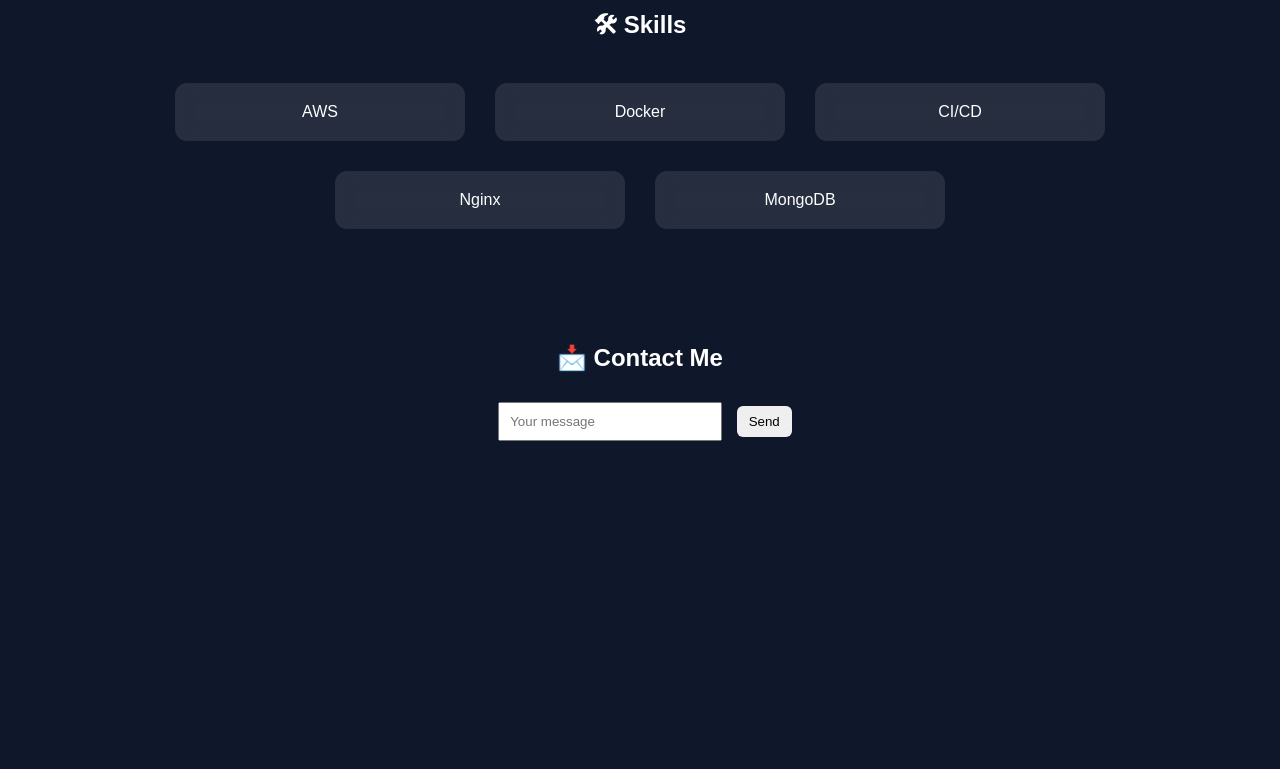
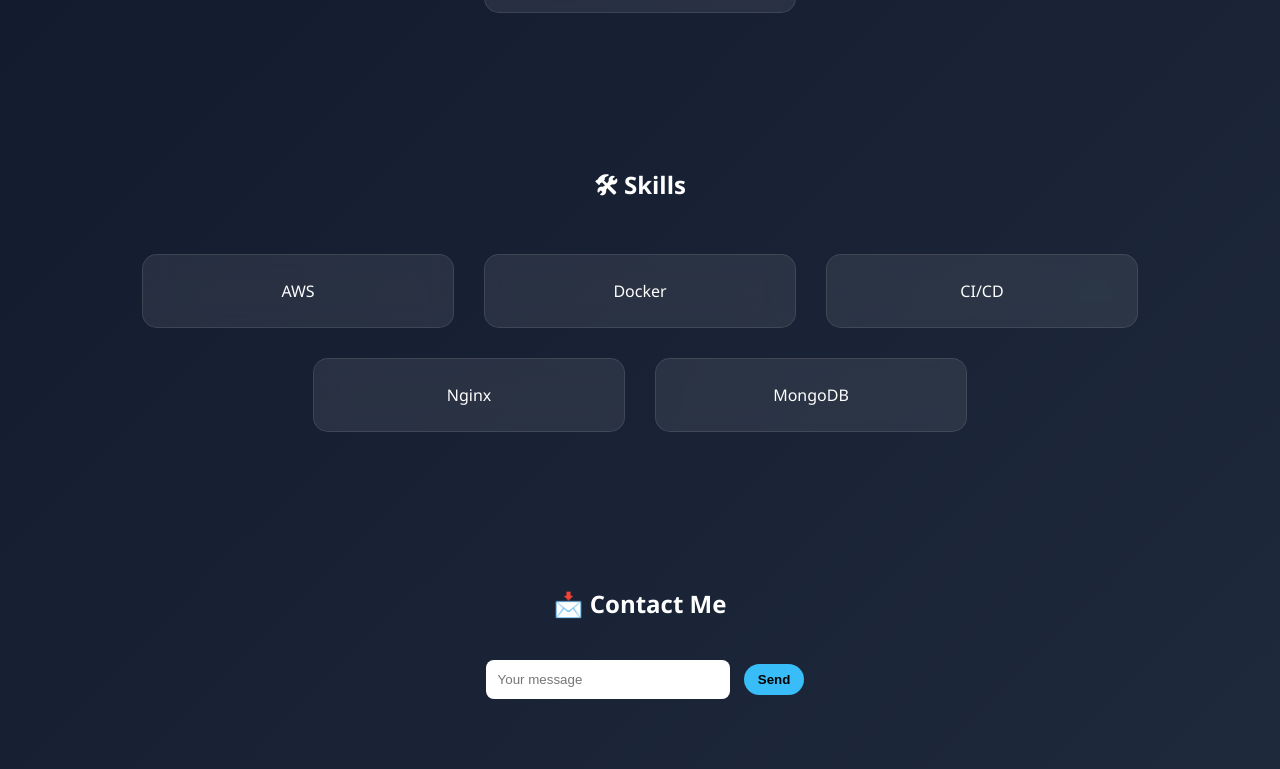
Before and after one commit to nailwalmayank3-droid/my-portfolio, a plain HTML site: page index.html in a window 1280 px wide. Shown: the part 685-1454 px from the top of the page. Before the commit the page ends 1176 px from the top, so only its background shows below. Drawn offline with Linux system fonts and the light colour scheme; no server answers.

Commit message:
UI upgraded to premium look

```diff
--- a/index.html
+++ b/index.html
@@ -7,14 +7,14 @@
   <style>
   body {
     margin: 0;
-      font-family: Arial, sans-serif;
-      transition: 0.3s;
-      background: #0f172a;
+    font-family: 'Segoe UI', sans-serif;
+    background: linear-gradient(135deg, #0f172a, #1e293b);
     color: white;
+    transition: 0.4s;
   }
 
   .light {
-      background: #f1f5f9;
+    background: linear-gradient(135deg, #f1f5f9, #e2e8f0);
     color: black;
   }
 
@@ -24,24 +24,34 @@
   }
 
   button {
-      padding: 8px 12px;
+    padding: 8px 14px;
     border: none;
-      border-radius: 6px;
+    border-radius: 20px;
     cursor: pointer;
+    background: #38bdf8;
+    color: black;
+    font-weight: bold;
   }
 
   .hero {
     text-align: center;
-      padding: 80px 20px;
+    padding: 100px 20px;
   }
 
   .hero h1 {
-      font-size: 45px;
+    font-size: 50px;
+    background: linear-gradient(90deg, #38bdf8, #a78bfa);
+    -webkit-background-clip: text;
+    -webkit-text-fill-color: transparent;
   }
 
   .section {
-      padding: 40px;
+    padding: 60px 20px;
     text-align: center;
+  }
+
+  .section h2 {
+    margin-bottom: 30px;
   }
 
   .cards {
@@ -51,29 +61,35 @@
   }
 
   .card {
-      background: rgba(255,255,255,0.1);
-      backdrop-filter: blur(10px);
+    background: rgba(255, 255, 255, 0.08);
+    backdrop-filter: blur(12px);
     margin: 15px;
-      padding: 20px;
-      border-radius: 12px;
-      width: 250px;
+    padding: 25px;
+    border-radius: 15px;
+    width: 260px;
     transition: 0.3s;
+    border: 1px solid rgba(255,255,255,0.1);
   }
 
   .card:hover {
-      transform: scale(1.05);
+    transform: translateY(-10px) scale(1.05);
+    box-shadow: 0 10px 25px rgba(0,0,0,0.3);
   }
 
   input {
-      padding: 10px;
+    padding: 12px;
     margin: 10px;
-      width: 200px;
+    width: 220px;
+    border-radius: 8px;
+    border: none;
   }
 
   #output p {
     background: rgba(255,255,255,0.1);
-      padding: 8px;
-      border-radius: 5px;
+    padding: 10px;
+    border-radius: 6px;
+    margin: 5px auto;
+    width: fit-content;
   }
 </style>
 </head>
@@ -86,7 +102,7 @@
 
 <div class="hero">
   <h1>Mayank Nailwal</h1>
-  <p>DevOps & Cloud Engineer 🚀</p>
+<p>I build scalable cloud systems using AWS, Docker & CI/CD 🚀</p>
 </div>
 
 <div class="section">
```
Lines whose indentation alone changed are shown as unchanged.
